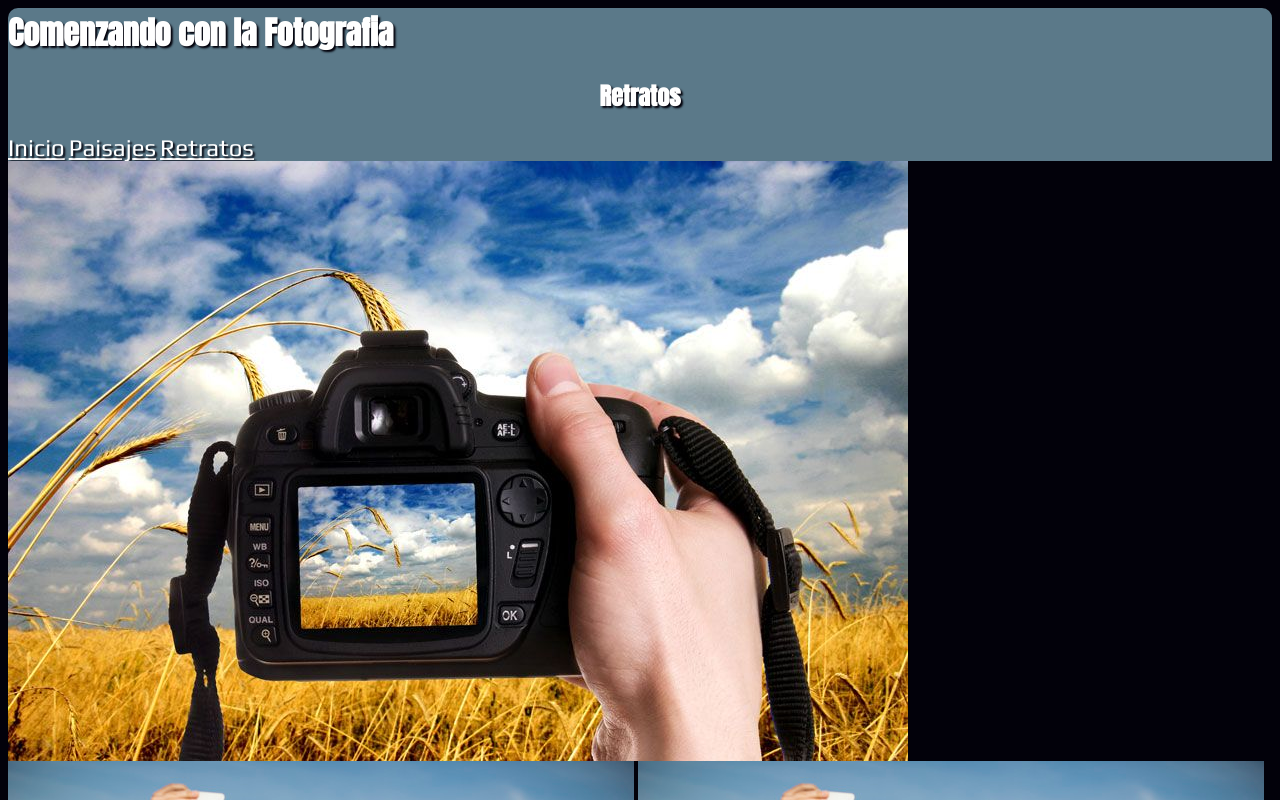
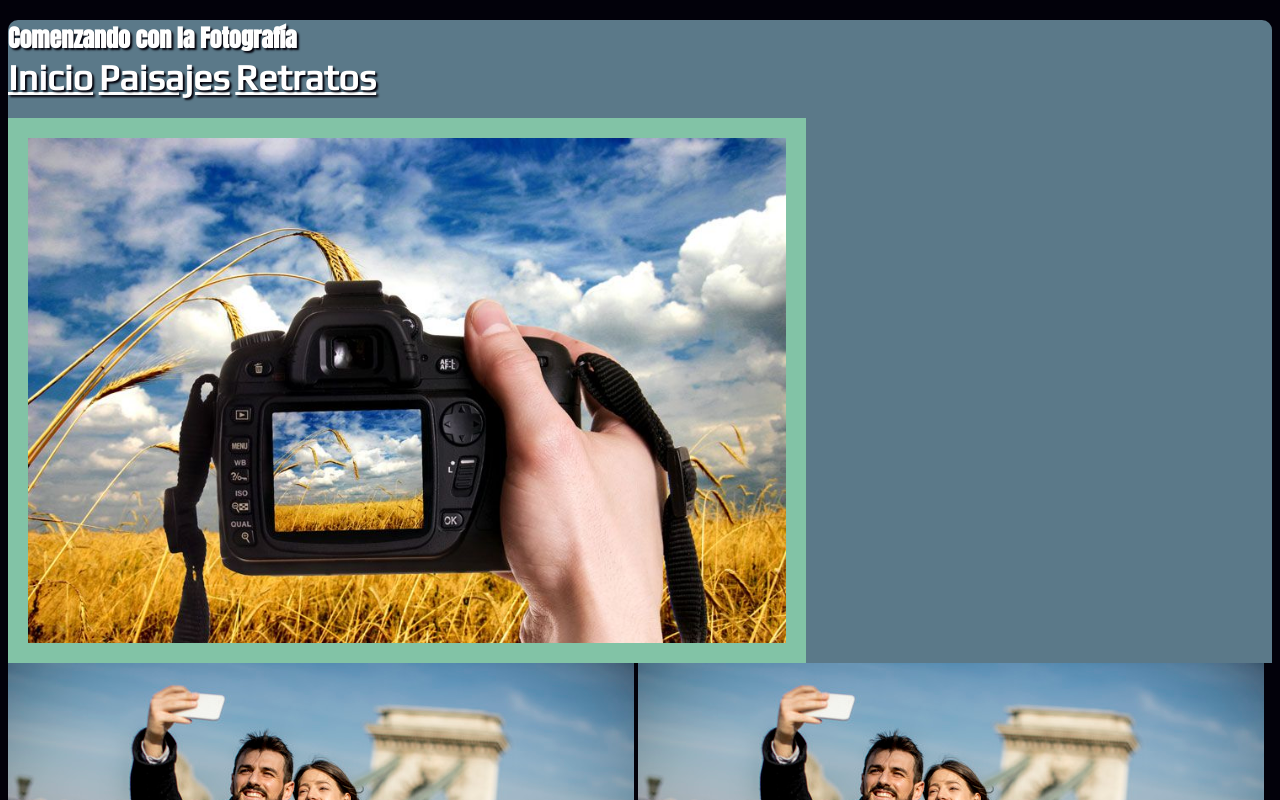
Before and after one commit to jacu1014/Comenzando_Fotografia, a plain HTML site: page paginas/retratos.html in a window 1280 px wide. Shown: the top 800 px of the page. Drawn offline with Linux system fonts and the light colour scheme; files that its build step writes are made by us from their sources.

Commit message:
Cambios de estructura

```diff
--- a/paginas/retratos.html
+++ b/paginas/retratos.html
@@ -1,23 +1,25 @@
-<html>
+<!DOCTYPE html>
+<html lang="en" dir="ltr">
   <head>
+  <meta name="viewport" content="width:device-width. user-scalable=no">
+  <meta charset="utf-8">
   <link href="https://fonts.googleapis.com/css?family=Anton|Play|Yanone+Kaffeesatz" rel="stylesheet">
-  <link rel="stylesheet" href="../css/estilos.css">
-  <meta charset="utf-8">
+  <link rel="stylesheet" href="css/estilos.css">
   <title>Comenzando con la Fotografia</title>
 </head>
 <body>
+  <div class="contenido">
     <header>
-    <h1>Comenzando con la Fotografia</h1>
-    <h2>Retratos</h2>
-    <nav>
+      <section class="encabezado">
+        <h1>Comenzando con la Fotografía<nav>
           <a href="../index.html">Inicio</a>
           <a href="paisajes.html">Paisajes</a>
           <a href="#">Retratos</a>
-    </nav>
+        </nav></h1>
+        <img class="imagenes" id="central" src="../imagenes/fotografia.jpg" alt="Imagen Central">
+      </section>
     </header>
-  <section>
-    <img src="../imagenes/fotografia.jpg" alt="Imagen Central">
-    <section>
+
     <section>
       <img id="retrato1" src="../imagenes/retratos.jpg" alt="paisaje">
       <img id="retrato2" src="../imagenes/retratos.jpg" alt="paisaje">
@@ -25,7 +27,6 @@
       <img id="retrato4" src="../imagenes/retratos.jpg" alt="paisaje">
       <img id="retrato5" src="../imagenes/retratos.jpg" alt="paisaje">
       <img id="retrato6" src="../imagenes/retratos.jpg" alt="paisaje">
-
     </section>
     <footer>
       <section id="contacto">
@@ -58,6 +59,7 @@
         </svg>2019</p>
       </section>
     </footer>
-      <script src="http://localhost:51483/livereload.js" charset="utf-8"></script>
+  </div>
+  <script src="http://localhost:35729/livereload.js" charset="utf-8"></script>
 </body>
 </html>
```
Also changed, not shown: index.html (+13 -12 lines), paginas/paisajes.html (+13 -12 lines). Lines whose indentation alone changed are shown as unchanged.
